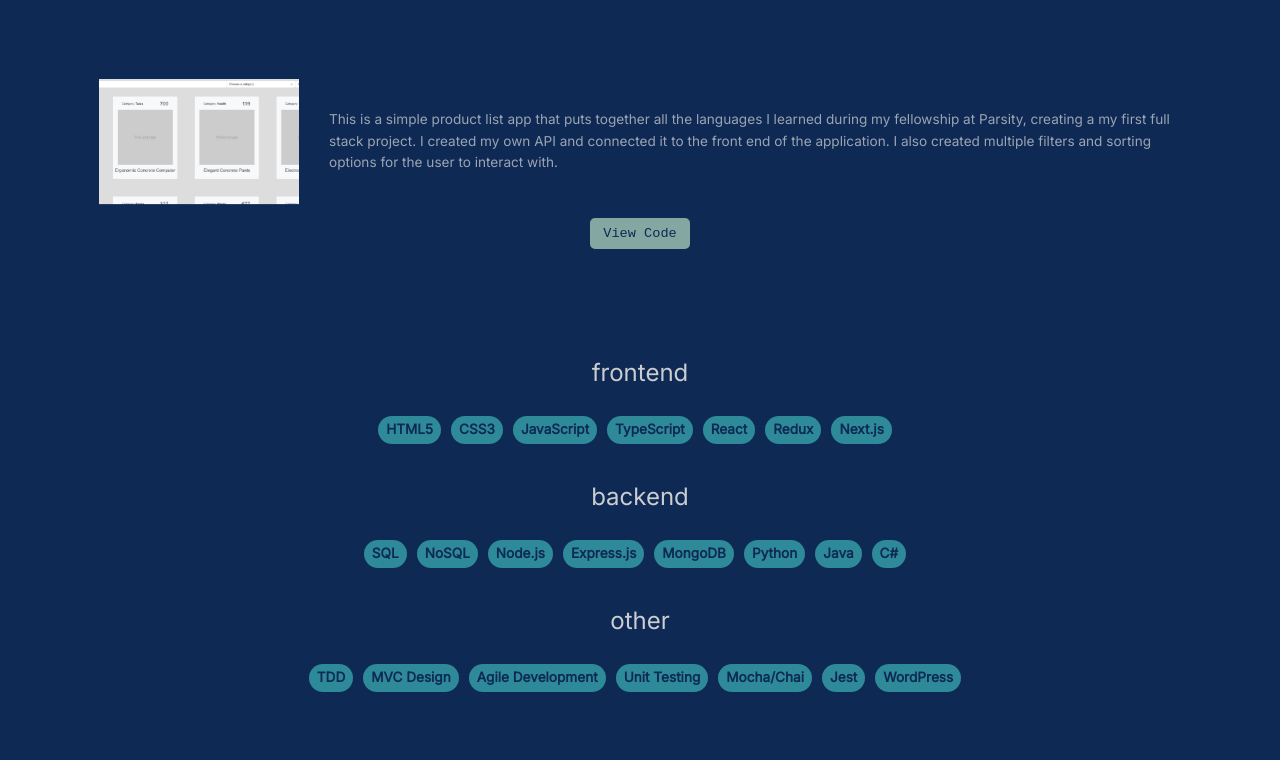
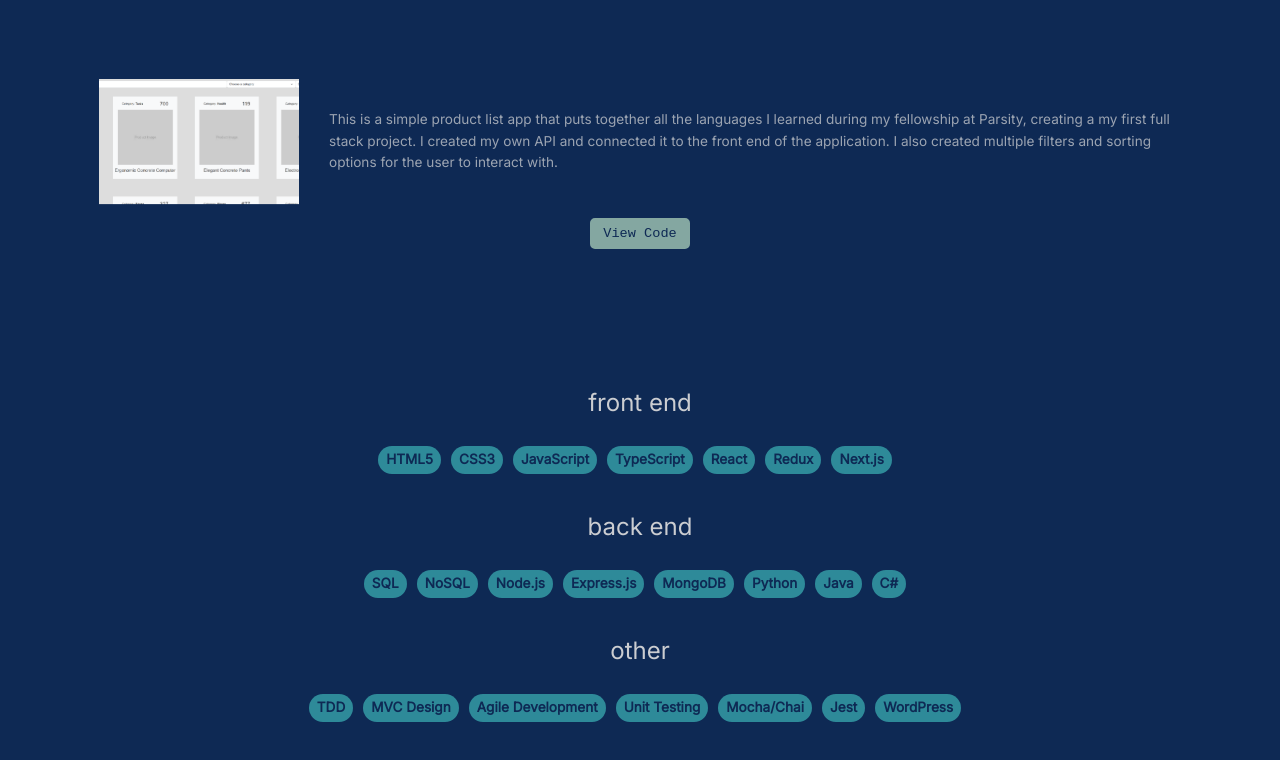
Before and after one commit to AdamC7313/portfolio-site, a Next.js app: page / in a window 1280 px wide. Shown: the part 2236-2996 px from the top of the page. Built offline with nearby package versions, Linux system fonts and the light colour scheme.

Commit message:
minor fixes

```diff
--- a/app/components/about/about.js
+++ b/app/components/about/about.js
@@ -13,7 +13,7 @@ const about = () => {
         Science. After earning my degrees in healthcare, I decided to pursue a career in clinical
         research. I found the best parts of my job were problem solving,
         data analysis, and creating
-        tools like Excel CRMS and tracking systems. After a year in clinical research, I decided to begin
+        tools like Excel CRMs and tracking systems. After a year in clinical research, I decided to begin
         learning programming. <br />
         <br />
         After some self study, I decided to enroll in a coding bootcamp, where I learned all the skills
--- a/app/components/nav/nav.js
+++ b/app/components/nav/nav.js
@@ -14,9 +14,9 @@ const Nav = () => {
         setIsScrolling("about");
       } else if (scrollPosition >= 300 && scrollPosition < 1200) {
         setIsScrolling("experience");
-      } else if (scrollPosition >= 1200 && scrollPosition < 2540) {
+      } else if (scrollPosition >= 1200 && scrollPosition < 2400) {
         setIsScrolling("projects");
-      } else if (scrollPosition >= 2540) {
+      } else if (scrollPosition >= 2400) {
         setIsScrolling("skills");
       }
     };
--- a/app/components/projects/projects.css
+++ b/app/components/projects/projects.css
@@ -179,6 +179,7 @@
 
   .project-byline {
     font-size: 0.75rem;
+    text-align: center;
   }
 
   .project-desc {
--- a/app/components/skills/skills.css
+++ b/app/components/skills/skills.css
@@ -1,5 +1,5 @@
 .skills-container {
-  padding: 50px 30px;
+  padding: 80px 30px;
   display: flex;
   flex-direction: column;
   justify-content: center;
--- a/app/components/skills/skills.js
+++ b/app/components/skills/skills.js
@@ -4,7 +4,7 @@ import "./skills.css";
 const Skills = () => {
   return (
     <div className="skills-container" id="skills">
-      <h3 className="skill-subhead">frontend</h3>
+      <h3 className="skill-subhead">front end</h3>
       <div className="skill-bucket">
         <span className="skill-item">HTML5</span>
         <span className="skill-item">CSS3</span>
@@ -14,7 +14,7 @@ const Skills = () => {
         <span className="skill-item">Redux</span>
         <span className="skill-item">Next.js</span>
       </div>
-      <h3 className="skill-subhead">backend</h3>
+      <h3 className="skill-subhead">back end</h3>
       <div className="skill-bucket">
         <span className="skill-item">SQL</span>
         <span className="skill-item">NoSQL</span>
```
